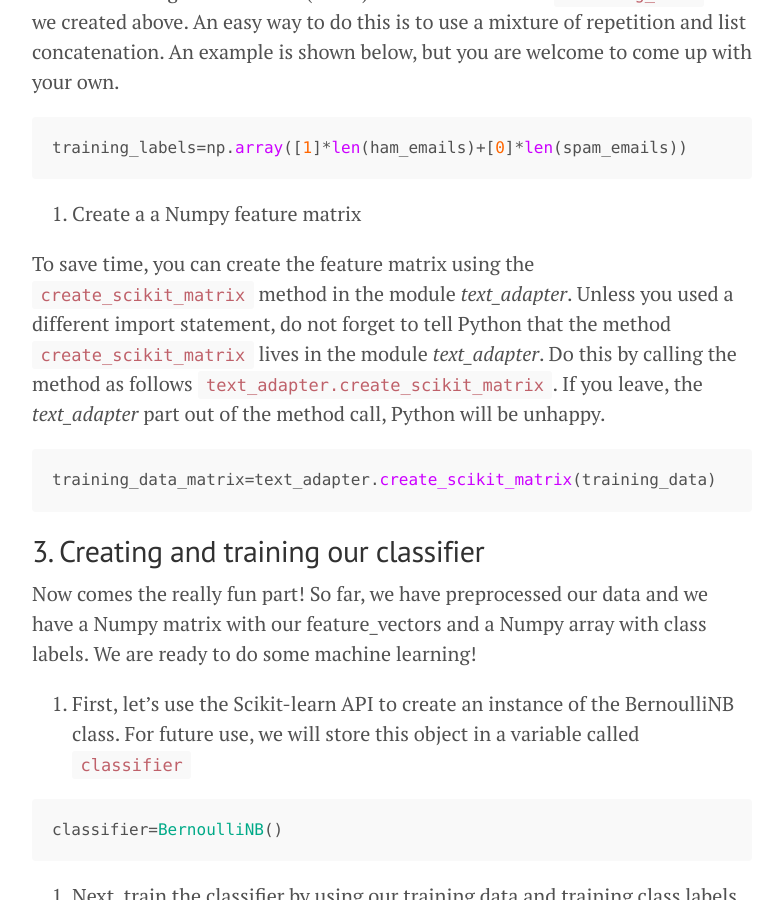
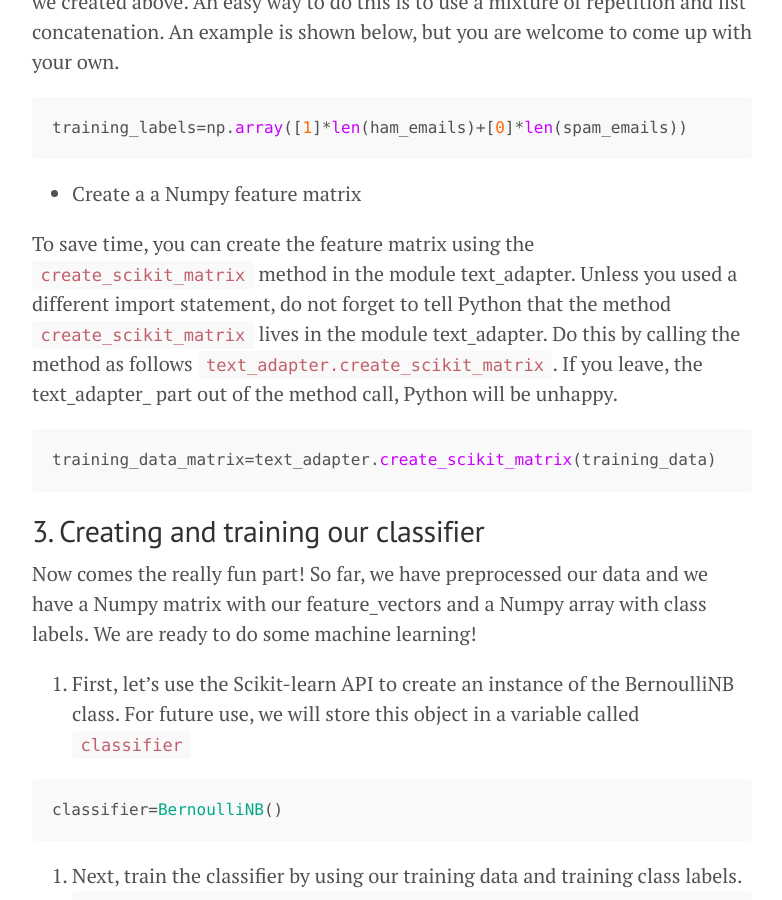
Before and after one commit to Winterflower/winterflower.github.io, a Jekyll site: the page built from _posts/2014-11-10-scikit-learn-tutorial.md, in a window 1280 px wide and 900 px high, scrolled down 1752 px. Shown: the whole window, without its empty margins (248-1030 px from the left). Built offline with Jekyll 4.4.1, drawn with Linux system fonts in a browser that asks for light colours; Markdown is read by kramdown in place of the engine named in the settings; some of the changed lines change nothing that is shown.

Commit message:
minor fixes

````diff
--- a/_posts/2014-11-10-scikit-learn-tutorial.md
+++ b/_posts/2014-11-10-scikit-learn-tutorial.md
@@ -52,13 +52,11 @@
 each sample is represented by a row and a Numpy array of class labels (let's
 denote SPAM by 0 and HAM by 1).
 
-1. Concatenate the SPAM and HAM emails into one list for easy processing
-
+* Concatenate the SPAM and HAM emails into one list for easy processing
 ```python
 training_data=spam_emails+ham_emails
 ```
-
-2. Create a one-dimensional Numpy array of class labels
+* Create a one-dimensional Numpy array of class labels
 
 We have to assign a class label (0 or 1) to each email in the `training_data`
 list we created above. An easy way to do this is to use a mixture
@@ -69,14 +67,14 @@
 training_labels=np.array([1]*len(ham_emails)+[0]*len(spam_emails))
 ```
 
-3. Create a a Numpy feature matrix
+* Create a a Numpy feature matrix
 
 To save time, you can create the feature matrix using the
-`create_scikit_matrix` method in the module _text_adapter_.
+`create_scikit_matrix` method in the module text_adapter.
 Unless you used a different import statement, do
 not forget to tell Python that the method `create_scikit_matrix`
-lives in the module _text_adapter_. Do this by calling the method as follows
-`text_adapter.create_scikit_matrix`. If you leave, the _text_adapter_ part
+lives in the module text_adapter. Do this by calling the method as follows
+`text_adapter.create_scikit_matrix`. If you leave, the text_adapter_ part
 out of the method call, Python will be unhappy.
 
 ```python
````
